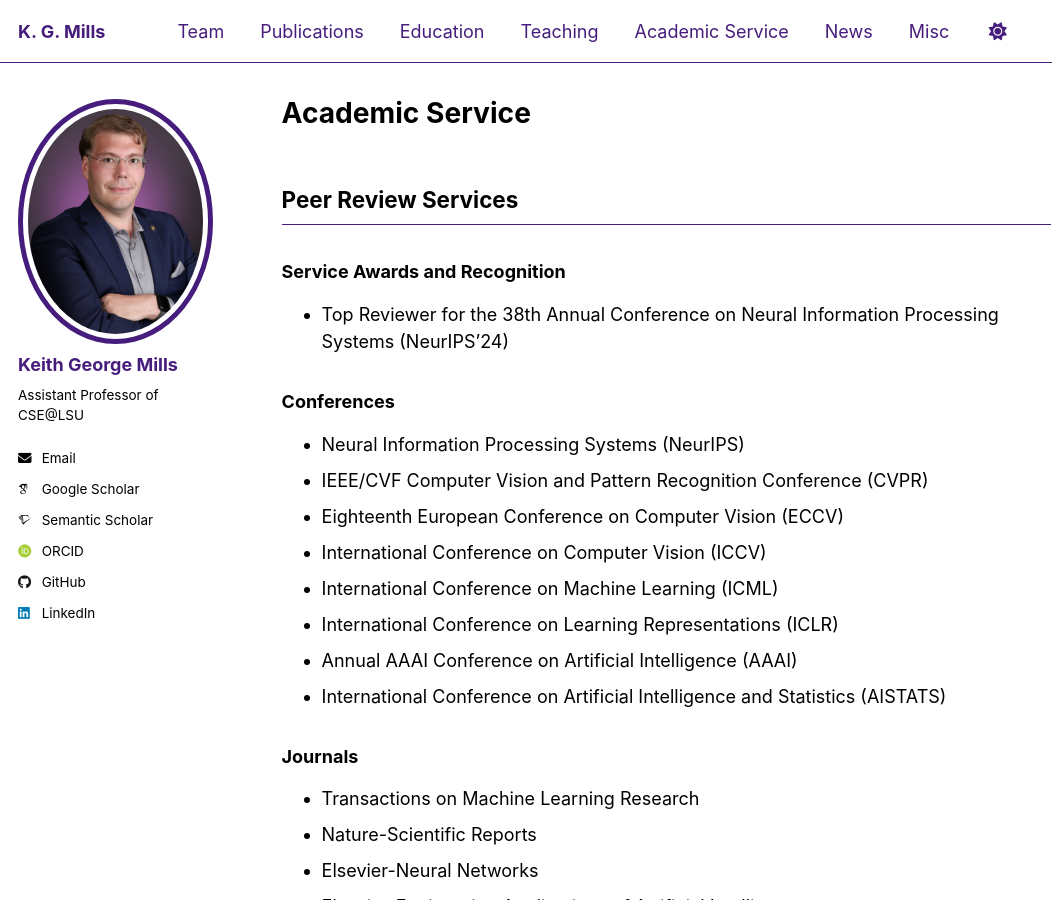
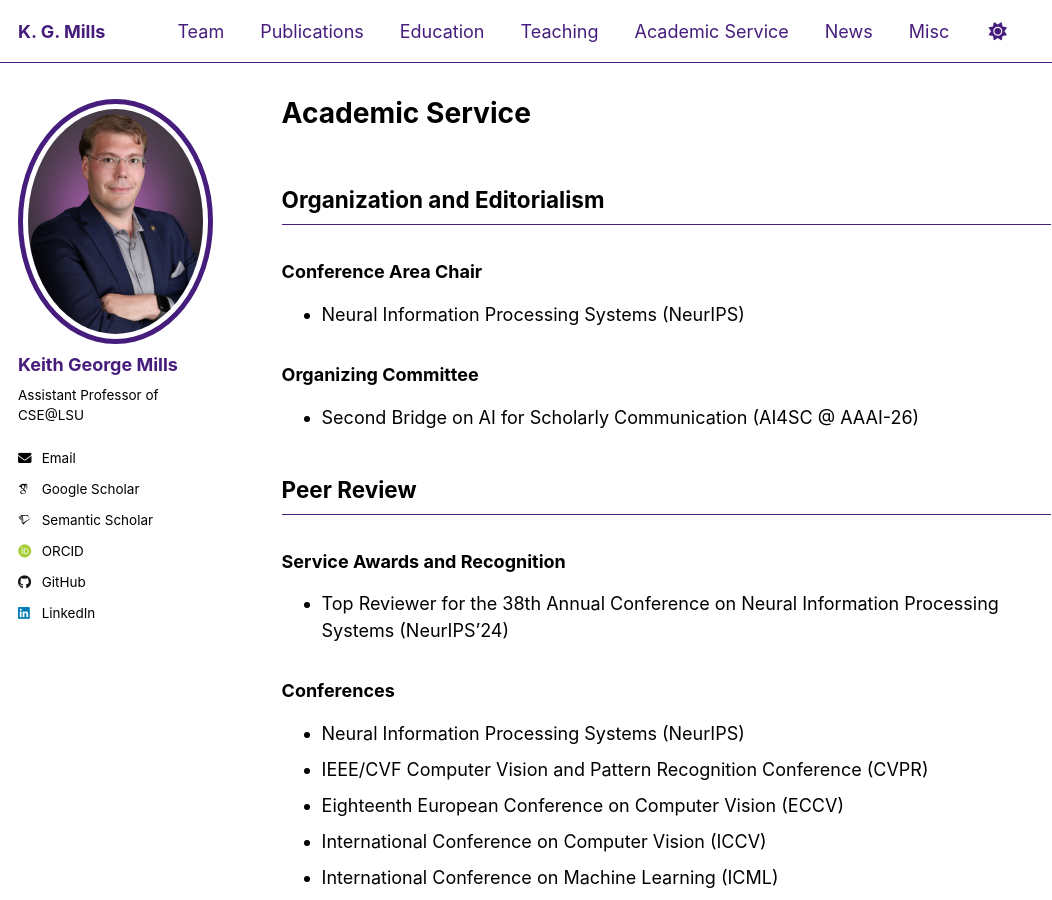
Before and after one commit to kgmills/kgmills.github.io, a Jekyll site: the page built from _pages/service.md, in a window 1280 px wide and 900 px high. Shown: the whole window, without its empty margins (0-1052 px from the left). Built offline with Jekyll 4.4.1, drawn with Linux system fonts in a browser that asks for light colours; some web fonts are replaced.

Commit message:
NeurIPS'26 AC

```diff
--- a/_pages/service.md
+++ b/_pages/service.md
@@ -4,7 +4,15 @@ title: Academic Service
 author_profile: true
 ---
 
-## Peer Review Services
+## Organization and Editorialism
+
+### Conference Area Chair
+* Neural Information Processing Systems (NeurIPS)<br>
+
+### Organizing Committee
+* Second Bridge on AI for Scholarly Communication (AI4SC @ AAAI-26)
+
+## Peer Review
 
 ### Service Awards and Recognition
 * Top Reviewer for the 38th Annual Conference on Neural Information Processing Systems (NeurIPS'24)<br>
```
